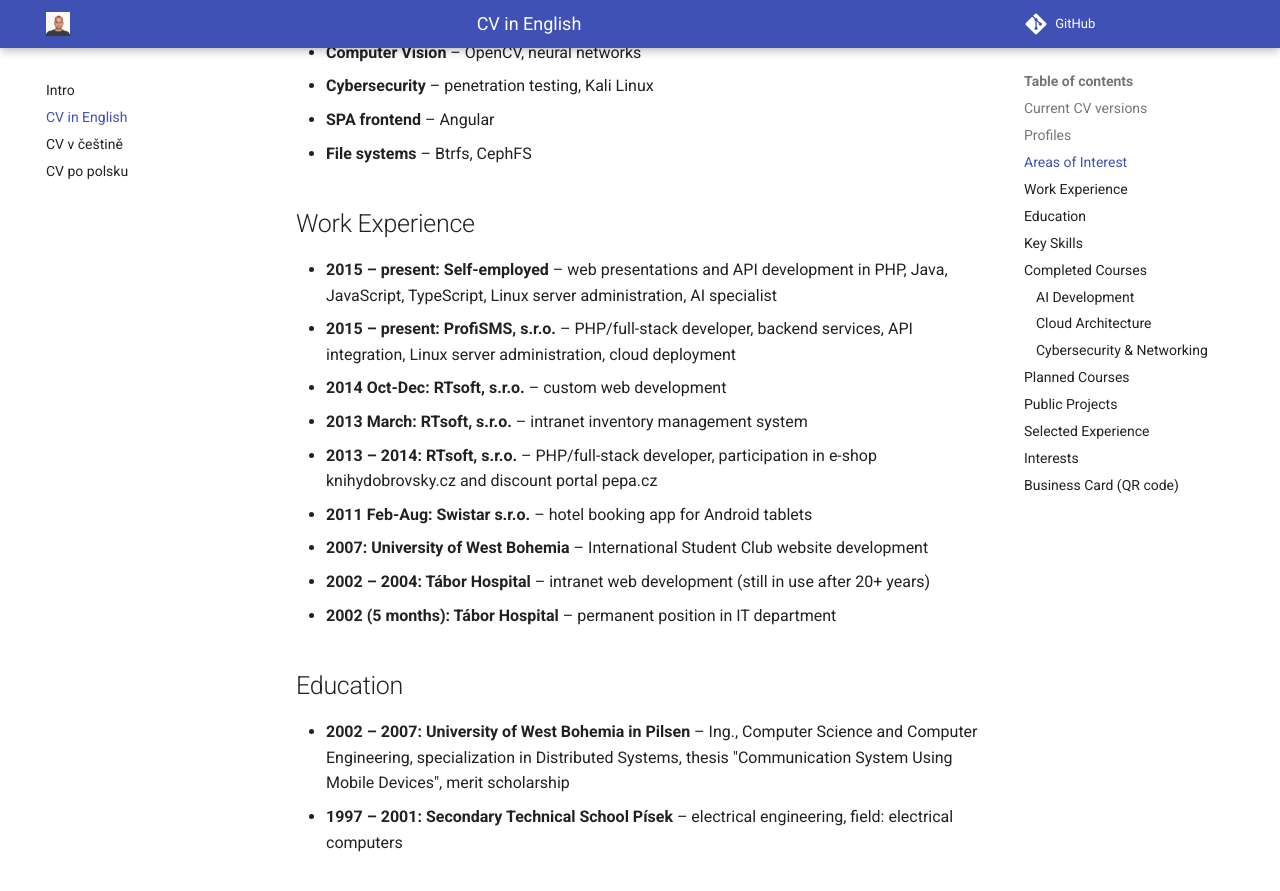
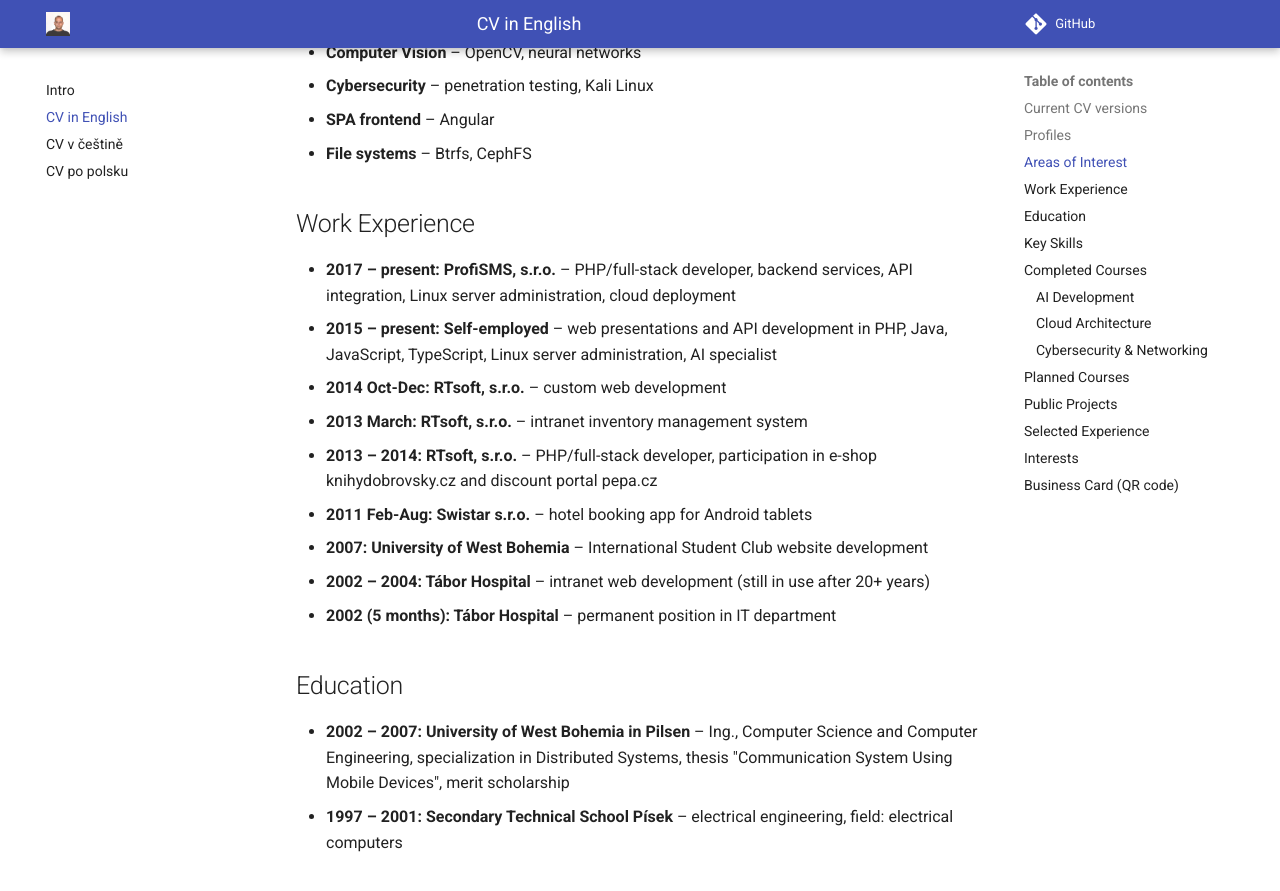
Before and after one commit to kratocz/kratocz, an MkDocs documentation site: the page built from docs/en/cv.md, in a window 1280 px wide and 900 px high, scrolled down 784 px. Shown: the top 891 px of the window. Built offline with MkDocs 1.6.1 and Material for MkDocs 9.7.7, drawn with Linux system fonts in a browser that asks for light colours.

Commit message:
docs(cv): update ProfiSMS start year to 2017, reorder work experience
Co-Authored-By: Claude Opus 4.5 <noreply@anthropic.com>

```diff
--- a/docs/en/cv.md
+++ b/docs/en/cv.md
@@ -27,8 +27,8 @@
 
 ## Work Experience
 
+* **2017 – present: ProfiSMS, s.r.o.** – PHP/full-stack developer, backend services, API integration, Linux server administration, cloud deployment
 * **2015 – present: Self-employed** – web presentations and API development in PHP, Java, JavaScript, TypeScript, Linux server administration, AI specialist
-* **2015 – present: ProfiSMS, s.r.o.** – PHP/full-stack developer, backend services, API integration, Linux server administration, cloud deployment
 * **2014 Oct-Dec: RTsoft, s.r.o.** – custom web development
 * **2013 March: RTsoft, s.r.o.** – intranet inventory management system
 * **2013 – 2014: RTsoft, s.r.o.** – PHP/full-stack developer, participation in e-shop knihydobrovsky.cz and discount portal pepa.cz
```
Also changed, not shown: docs/cs/cv.md (+1 -1 lines), docs/pl/cv.md (+1 -1 lines).
